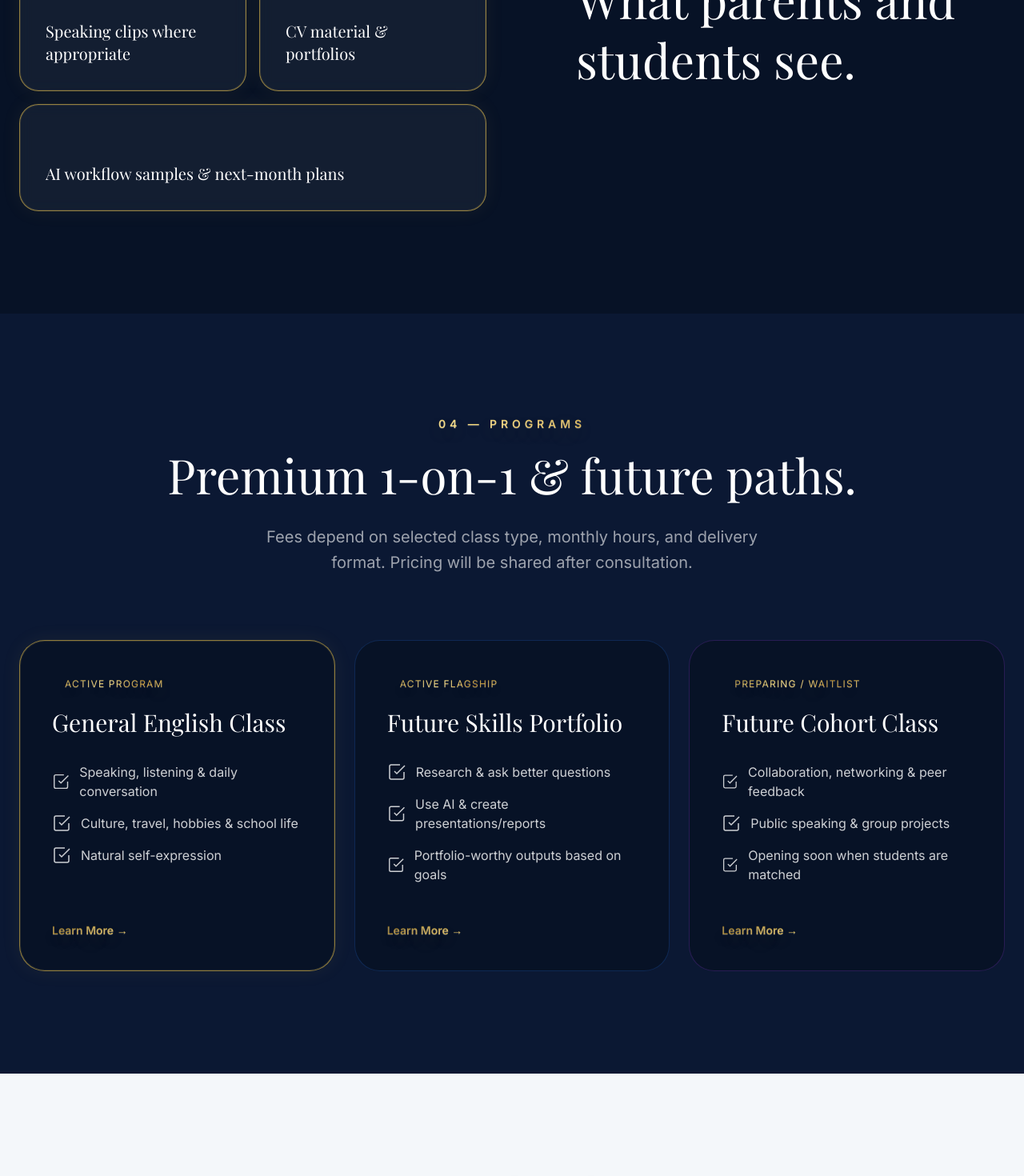
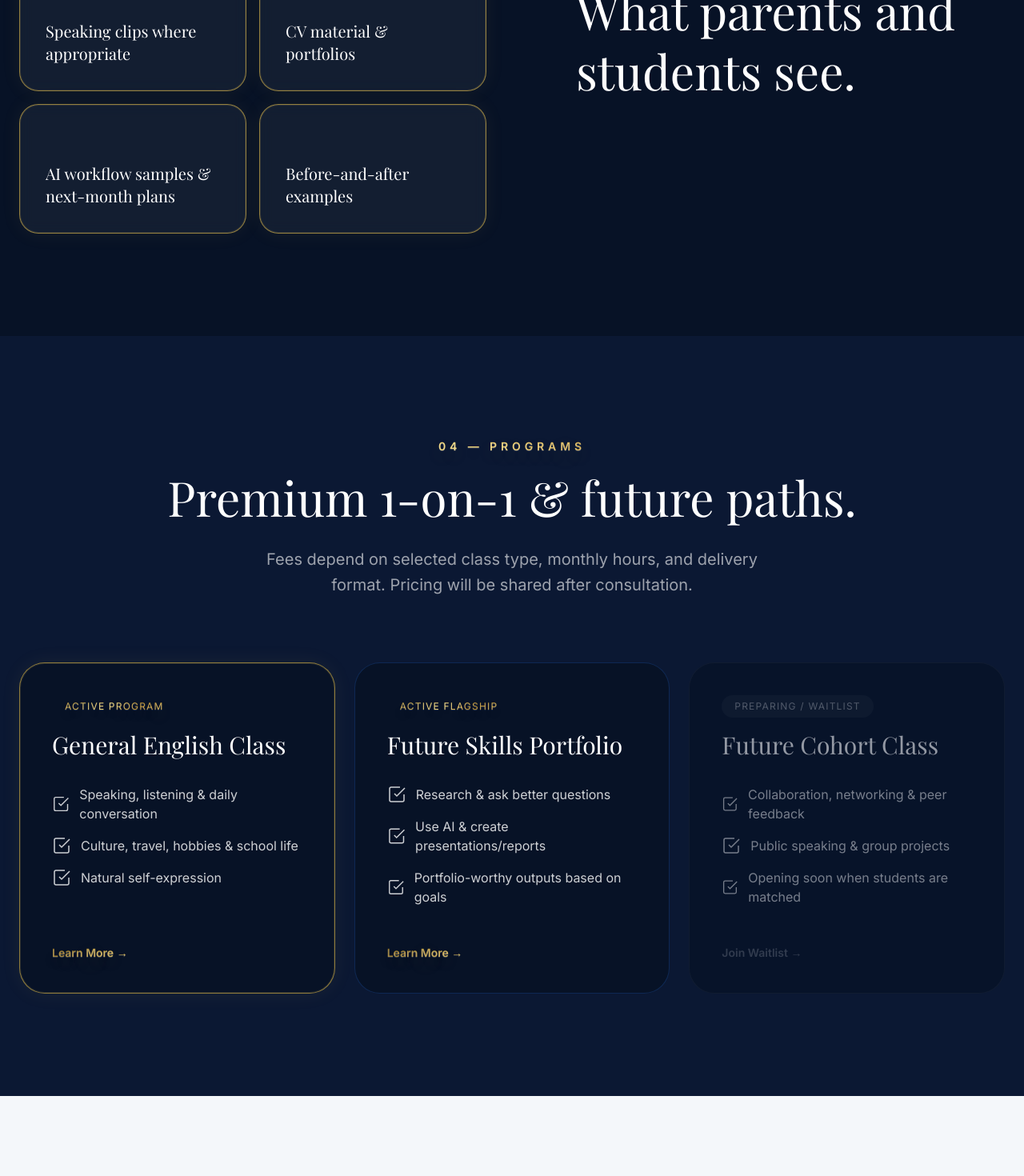
Before and after one commit to edwinyen225-creator/fsa-website, a Next.js app: page / in a window 1280 px wide. Shown: the part 2660-4130 px from the top of the page at 80% size. Built offline with nearby package versions, Linux system fonts and the light colour scheme.

Commit message:
Update FSA website content

```diff
--- a/src/app/page.tsx
+++ b/src/app/page.tsx
@@ -110,17 +110,18 @@ export default function Home() {
   ];
 
   const creations = [
-    { icon: <IconPresentation />, text: t.create_item1 },
-    { icon: <IconFile />, text: t.create_item2 },
-    { icon: <IconBrain />, text: t.create_item3 },
+    { icon: <IconFile />, text: t.create_item1 },
+    { icon: <IconPresentation />, text: t.create_item2 },
+    { icon: <IconMessageCircle />, text: t.create_item3 },
     { icon: <IconLayers />, text: t.create_item4 },
-    { icon: <IconCheck />, text: t.create_item5 },
+    { icon: <IconBrain />, text: t.create_item5 },
+    { icon: <IconCheck />, text: t.create_item6 },
   ];
 
   const programs = [
-    { id: "future-communicator", name: t.prog1_name, ages: t.prog1_ages, skills: [t.prog1_skill1, t.prog1_skill2, t.prog1_skill3], accent: "border-[#C9A84C]/20 hover:border-[#C9A84C]" },
-    { id: "ai-research-builder", name: t.prog2_name, ages: t.prog2_ages, skills: [t.prog2_skill1, t.prog2_skill2, t.prog2_skill3], accent: "border-blue-500/20 hover:border-blue-500" },
-    { id: "portfolio-project-studio", name: t.prog3_name, ages: t.prog3_ages, skills: [t.prog3_skill1, t.prog3_skill2, t.prog3_skill3], accent: "border-purple-500/20 hover:border-purple-500" },
+    { id: "future-communicator", name: t.prog1_name, ages: t.prog1_ages, skills: [t.prog1_skill1, t.prog1_skill2, t.prog1_skill3], accent: "border-[#C9A84C]/20 hover:border-[#C9A84C]", isActive: true },
+    { id: "portfolio-project-studio", name: t.prog2_name, ages: t.prog2_ages, skills: [t.prog2_skill1, t.prog2_skill2, t.prog2_skill3], accent: "border-blue-500/20 hover:border-blue-500", isActive: true },
+    { id: "future-cohort", name: t.prog3_name, ages: t.prog3_ages, skills: [t.prog3_skill1, t.prog3_skill2, t.prog3_skill3], accent: "border-white/5 opacity-70", isActive: false },
   ];
 
   return (
@@ -274,7 +275,7 @@ export default function Home() {
         <div className="mx-auto max-w-7xl grid gap-16 lg:grid-cols-2 items-center">
           <div className="order-2 lg:order-1 grid gap-4 sm:grid-cols-2">
             {creations.map((item, idx) => (
-              <div key={idx} className={`flex flex-col justify-center rounded-[24px] border border-white/10 bg-white/5 p-8 backdrop-blur-sm transition-colors hover:border-[#C9A84C]/30 ${idx === creations.length - 1 ? 'sm:col-span-2' : ''}`}>
+              <div key={idx} className={`flex flex-col justify-center rounded-[24px] border border-white/10 bg-white/5 p-8 backdrop-blur-sm transition-colors hover:border-[#C9A84C]/30`}>
                 <div className="mb-4 text-[#C9A84C]">{item.icon}</div>
                 <div className="font-serif text-xl text-white">{item.text}</div>
               </div>
@@ -302,9 +303,12 @@ export default function Home() {
 
           <div className="grid gap-6 lg:grid-cols-3">
             {programs.map((prog) => (
-              <div key={prog.id} className={`group flex flex-col justify-between rounded-[32px] border ${prog.accent} bg-[#071226] p-10 transition-all duration-300`}>
-                <div>
-                  <div className="mb-4 inline-flex rounded-full bg-white/5 px-4 py-1.5 text-xs tracking-widest text-[#C9A84C] uppercase">
+              <div key={prog.id} className={`group flex flex-col justify-between rounded-[32px] border ${prog.accent} bg-[#071226] p-10 transition-all duration-300 relative`}>
+                {!prog.isActive && (
+                  <div className="absolute inset-0 bg-[#071226]/40 rounded-[32px] pointer-events-none" />
+                )}
+                <div className={!prog.isActive ? "opacity-80" : ""}>
+                  <div className={`mb-4 inline-flex rounded-full px-4 py-1.5 text-xs tracking-widest uppercase ${prog.isActive ? 'bg-white/5 text-[#C9A84C]' : 'bg-white/5 text-white/50'}`}>
                     {prog.ages}
                   </div>
                   <h3 className="mb-8 font-serif text-3xl text-white">{prog.name}</h3>
@@ -317,9 +321,15 @@ export default function Home() {
                     ))}
                   </ul>
                 </div>
-                <Link href="/programs" className="mt-12 inline-flex items-center gap-2 text-sm font-semibold text-[#C9A84C] hover:text-white transition-colors">
-                  {t.prog_learn_more}
-                </Link>
+                {prog.isActive ? (
+                  <Link href="/programs" className="mt-12 inline-flex items-center gap-2 text-sm font-semibold text-[#C9A84C] hover:text-white transition-colors">
+                    {t.prog_learn_more}
+                  </Link>
+                ) : (
+                  <div className="mt-12 inline-flex items-center gap-2 text-sm font-semibold text-white/40">
+                    Join Waitlist →
+                  </div>
+                )}
               </div>
             ))}
           </div>
@@ -335,7 +345,7 @@ export default function Home() {
           </h2>
 
           <div className="grid gap-4 sm:grid-cols-2 lg:grid-cols-3 text-left">
-            {[t.enroll_step1, t.enroll_step2, t.enroll_step3, t.enroll_step4, t.enroll_step5, t.enroll_step6].map((step, idx) => (
+            {[t.enroll_step1, t.enroll_step2, t.enroll_step3, t.enroll_step4, t.enroll_step5, t.enroll_step6, t.enroll_step7].map((step, idx) => (
               <div key={idx} className="flex items-center gap-6 rounded-2xl bg-white p-6 shadow-sm border border-slate-100">
                 <div className="flex h-12 w-12 shrink-0 items-center justify-center rounded-full bg-[#071226] font-serif text-xl text-[#C9A84C]">
                   {idx + 1}
```
